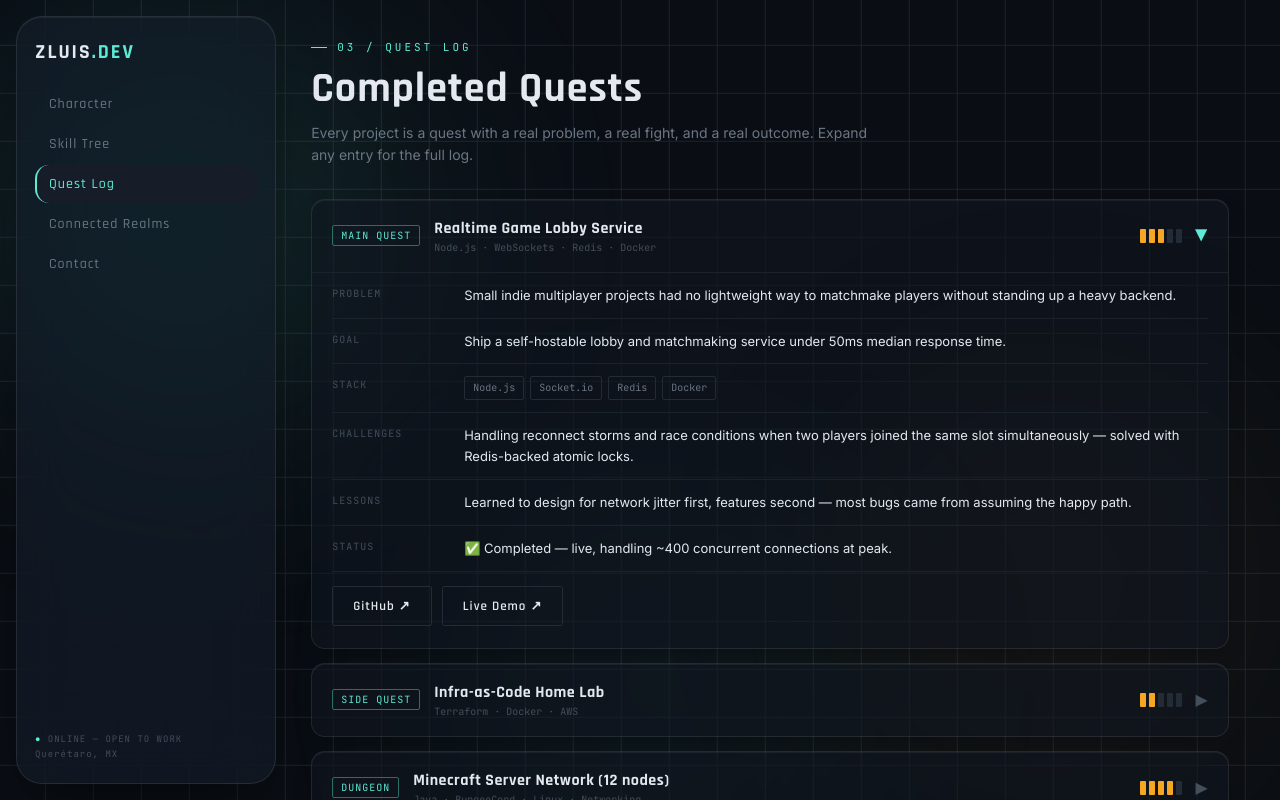
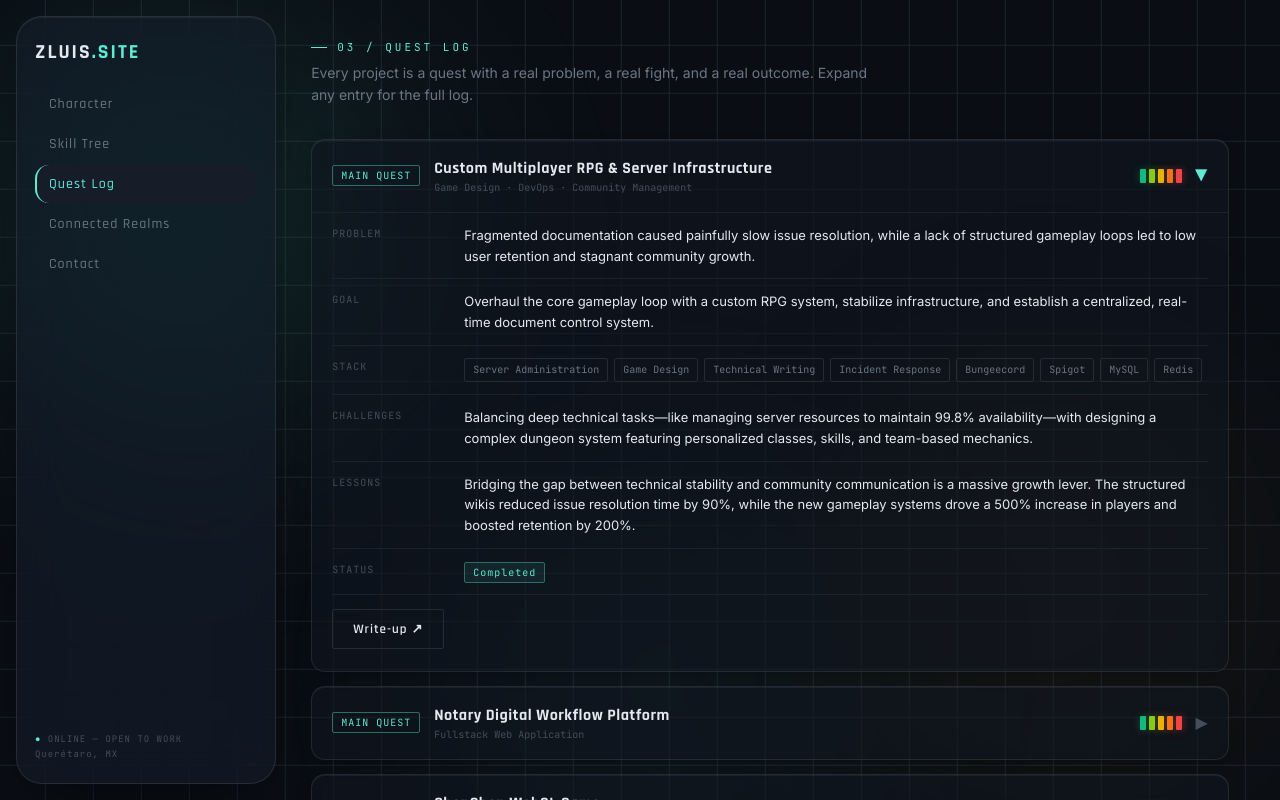
Before and after one commit to asdLuis/Zite, a React (Vite) app: page / in a window 1280 px wide. Both pictures are taken after a click on the button "Quest Log". Shown: the top 800 px of the page. Built offline with nearby package versions, Linux system fonts and the light colour scheme.

Commit message:
feature: finish quests

```diff
--- a/src/components/sections/ContactSection.jsx
+++ b/src/components/sections/ContactSection.jsx
@@ -8,12 +8,11 @@ export default function ContactSection() {
       <p className="subtitle">Send a party invite. I usually respond within a day or two.</p>
 
       <div className="contactcard">
-        <div className="status">{contact.status}</div>
         <h2>{contact.heading}</h2>
         <p>{contact.body}</p>
         <div className="contact-links">
           {contact.links.map((l) => (
-            <a key={l.label} href={l.href}>
+            <a key={l.label} href={l.href} target="_blank">
               <span>{l.label}</span>
               <span className="val">{l.value}</span>
             </a>
--- a/src/components/sections/QuestLogSection.jsx
+++ b/src/components/sections/QuestLogSection.jsx
@@ -5,7 +5,6 @@ export default function QuestLogSection() {
   return (
     <section className="section" id="quests">
       <div className="eyebrow">03 / QUEST LOG</div>
-      <h1 className="title">Completed Quests</h1>
       <p className="subtitle">Every project is a quest with a real problem, a real fight, and a real outcome. Expand any entry for the full log.</p>
 
       <div className="questlist">
--- a/src/components/sections/RealmsSection.jsx
+++ b/src/components/sections/RealmsSection.jsx
@@ -5,7 +5,6 @@ export default function RealmsSection() {
   return (
     <section className="section" id="realms">
       <div className="eyebrow">04 / CONNECTED REALMS</div>
-      <h1 className="title">Linked Profiles</h1>
       <p className="subtitle">The communities and platforms I'm actually active in — plus some fun little stats.</p>
 
       <div className="realmgrid">
--- a/src/components/sections/SkillTreeSection.jsx
+++ b/src/components/sections/SkillTreeSection.jsx
@@ -5,7 +5,6 @@ export default function SkillTreeSection() {
   return (
     <section className="section" id="skills">
       <div className="eyebrow">02 / SKILL TREE</div>
-      <h1 className="title">Talent Tree</h1>
       <p className="subtitle">Knowledge unlocked by branch. Solid nodes are learned; hollow nodes are next on the list.</p>
 
       <div className="treewrap">
--- a/src/components/ui/Quest.jsx
+++ b/src/components/ui/Quest.jsx
@@ -1,4 +1,7 @@
 export default function Quest({ quest }) {
+  // Helper to dynamically assign the color class based on the status text
+  const statusClass = quest.status.toLowerCase() === 'ongoing' ? 'status-ongoing' : 'status-completed'
+
   return (
     <details className="quest" open={quest.openByDefault}>
       <summary>
@@ -35,15 +38,31 @@ export default function Quest({ quest }) {
         {quest.lessons && (
           <div className="row"><div className="k">LESSONS</div><div className="v">{quest.lessons}</div></div>
         )}
-        {quest.future && (
-          <div className="row"><div className="k">FUTURE</div><div className="v">{quest.future}</div></div>
-        )}
-        <div className="row"><div className="k">STATUS</div><div className="v">{quest.status}</div></div>
-        {(quest.github || quest.demo || quest.writeup) && (
+
+        {/* UPDATED STATUS ROW */}
+        <div className="row">
+          <div className="k">STATUS</div>
+          <div className="v">
+            <span className={`qtag ${statusClass}`}>
+              {quest.status}
+            </span>
+          </div>
+        </div>
+
+        {(quest.github || quest.demo || quest.writeup || quest.front) && (
           <div className="qlinks">
-            {quest.github && <a className="btn btn-ghost" href={quest.github}>GitHub ↗</a>}
-            {quest.demo && <a className="btn btn-ghost" href={quest.demo}>Live Demo ↗</a>}
-            {quest.writeup && <a className="btn btn-ghost" href={quest.writeup}>Write-up ↗</a>}
+            {quest.github && <a className="btn btn-ghost" href={quest.github} target="_blank">
+              Repository ↗
+            </a>}
+            {quest.front && <a className="btn btn-ghost" href={quest.front} target="_blank">
+              Frontend ↗
+            </a>}
+            {quest.demo && <a className="btn btn-ghost" href={quest.demo} target="_blank">
+              Live Demo ↗
+            </a>}
+            {quest.writeup && <a className="btn btn-ghost" href={quest.writeup} target="_blank">
+              Write-up ↗
+            </a>}
           </div>
         )}
       </div>
--- a/src/components/ui/RealmCard.jsx
+++ b/src/components/ui/RealmCard.jsx
@@ -2,7 +2,7 @@ import TiltCard from './TiltCard.jsx'
 
 export default function RealmCard({ name, type, stat, label, url }) {
   return (
-    <TiltCard as="a" href={url} className="realm">
+    <TiltCard as="a" href={url} className="realm" target="_blank">
       <div className="rhead">
         <span className="rname">{name}</span>
         <span className="rtype">{type}</span>
--- a/src/components/ui/TiltCard.jsx
+++ b/src/components/ui/TiltCard.jsx
@@ -115,6 +115,8 @@ export default function TiltCard({
       {glare && !prefersReduced && (
         <motion.div
           aria-hidden="true"
+          animate={{ opacity: hovering ? 1 : 0 }} /* FIX: Hides the light when not hovering */
+          transition={{ duration: 0.2 }} /* Smooth fade in/out */
           style={{
             position: 'absolute',
             inset: 0,
--- a/src/data/profile.js
+++ b/src/data/profile.js
@@ -3,7 +3,7 @@ import resume from "../public/LuisZamano_CV_EN_2026.pdf";
 
 export const identity = {
   brandName: "ZLUIS",
-  brandSuffix: ".DEV",
+  brandSuffix: ".SITE",
   fullName: "Luis Isauro Zámano Morales",
   photo: profilePhoto,
   status: "ONLINE — OPEN TO WORK",
@@ -116,8 +116,8 @@ export const skillTree = [
       { label: "Git / GitHub", locked: false },
       { label: "VSCode / Visual Studio", locked: false },
       { label: "Machine Learning", locked: false },
-      { label: "HTTP Clients", locked: false },
       { label: "AI Assisted Development", locked: false },
+      { label: "SAP / Salesforce", locked: true },
       { label: "Gradle", locked: true },
     ],
   },
@@ -125,48 +125,113 @@ export const skillTree = [
 
 export const quests = [
   {
+    id: "q8",
+    tag: "MAIN QUEST",
+    title: "Custom Multiplayer RPG & Server Infrastructure",
+    meta: "Game Design · DevOps · Community Management",
+    difficulty: 5,
+    stack: ["Server Administration", "Game Design", "Technical Writing", "Incident Response", "Bungeecord", "Spigot", "MySQL", "Redis"],
+    problem: "Fragmented documentation caused painfully slow issue resolution, while a lack of structured gameplay loops led to low user retention and stagnant community growth.",
+    goal: "Overhaul the core gameplay loop with a custom RPG system, stabilize infrastructure, and establish a centralized, real-time document control system.",
+    challenges: "Balancing deep technical tasks—like managing server resources to maintain 99.8% availability—with designing a complex dungeon system featuring personalized classes, skills, and team-based mechanics.",
+    lessons: "Bridging the gap between technical stability and community communication is a massive growth lever. The structured wikis reduced issue resolution time by 90%, while the new gameplay systems drove a 500% increase in players and boosted retention by 200%.",
+    status: "Completed",
+    writeup: "https://mymetaverse.fandom.com/wiki/Metacity:_Minecraft",
+    openByDefault: true
+  },
+  {
     id: "q1",
     tag: "MAIN QUEST",
-    title: "Realtime Game Lobby Service",
-    meta: "Node.js · WebSockets · Redis · Docker",
+    title: "Notary Digital Workflow Platform",
+    meta: "Fullstack Web Application",
+    difficulty: 5,
+    stack: ["React", "Vite", "Node.js", "Express", "MySQL", "AWS", "CI/CD", "UX/UI"],
+    problem: "Administrative workflows for notary offices were heavily manual, causing critical information retrieval to take days.",
+    goal: "Transform physical processes into a centralized digital system to enable immediate access to records.",
+    challenges: "Architecting a robust backend infrastructure while constantly coordinating with non-technical stakeholders to ensure the technical build aligned perfectly with their business logic.",
+    lessons: "Learned the value of iterative usability testing and workflow diagrams to bridge the gap between engineering and user experience.",
+    status: "Completed",
+    front: "https://github.com/asdLuis/notaria38-frontend",
+    github: "https://github.com/asdLuis/notaria38-backend",
+    openByDefault: false,
+  },
+  {
+    id: "q3",
+    tag: "MAIN QUEST",
+    title: "ChopChop WebGL Game",
+    meta: "Browser-Based 3D Game",
     difficulty: 3,
-    stack: ["Node.js", "Socket.io", "Redis", "Docker"],
-    problem: "Small indie multiplayer projects had no lightweight way to matchmake players without standing up a heavy backend.",
-    goal: "Ship a self-hostable lobby and matchmaking service under 50ms median response time.",
-    challenges: "Handling reconnect storms and race conditions when two players joined the same slot simultaneously — solved with Redis-backed atomic locks.",
-    lessons: "Learned to design for network jitter first, features second — most bugs came from assuming the happy path.",
-    status: "✅ Completed — live, handling ~400 concurrent connections at peak.",
-    github: "#",
-    demo: "#",
-    openByDefault: true,
+    stack: ["Unity", "C#", "WebGL", "Agile"],
+    problem: "Needed to create an interactive, learning-oriented game capable of running seamlessly in standard web browsers to engage younger audiences.",
+    goal: "Design and implement core game systems and mechanics while leading team coordination and Agile task tracking.",
+    lessons: "Balanced the deep technical work of Unity scripting with the high-level responsibilities of project planning and acting on user experience insights.",
+    status: "Completed",
+    demo: "https://kevinchito.itch.io/chopcop",
+  },
+  {
+    id: "q4",
+    tag: "MAIN QUEST",
+    title: "Source Code Plagiarism Detector",
+    meta: "Static Code Analysis",
+    difficulty: 4,
+    stack: ["Java", "Random Forest", "JPlag", "AST Analysis"],
+    problem: "Detecting plagiarism in Java code required more than simple text matching due to variable renaming and structural obfuscation.",
+    goal: "Analyze both lexical and structural similarities to effectively identify true plagiarism cases despite dataset limitations.",
+    challenges: "Integrating highly diverse feature sets—like Jaccard/cosine similarity, n-grams, and Abstract Syntax Trees (AST)—into a unified Random Forest Classifier.",
+    status: "Completed",
+    github: "https://colab.research.google.com/drive/1TvVgbglf6w2kP9NAwsy8N0Bo66yAm9vA?usp=sharing",
+  },
+  {
+    id: "q5",
+    tag: "MAIN QUEST",
+    title: "Nova Drive Automotive Launch (PMO)",
+    meta: "Project Management & Strategy",
+    difficulty: 3,
+    stack: ["Financial Modeling", "Gantt", "ROI Analysis", "Risk Management"],
+    problem: "Planning the launch of a new ICE subcompact sedan required rigorous cross-functional coordination and financial forecasting.",
+    goal: "Develop an end-to-end launch plan covering resource allocation, quality management, and revenue projection.",
+    challenges: "Evaluating potential risks and mathematically projecting their impact on project success and the Bill of Materials (BOM).",
+    lessons: "Reinforced the critical importance of data-driven decision-making in a highly structured, corporate industry environment.",
+    status: "Completed",
+  },
+  {
+    id: "q6",
+    tag: "MAIN QUEST",
+    title: "Wushu Kung Fu iOS Wiki",
+    meta: "Native iOS Application",
+    difficulty: 4,
+    stack: ["Swift", "iOS SDK", "MVVM Architecture"],
+    problem: "Martial arts knowledge was heavily fragmented, making it hard for practitioners to access reliable, institution-validated technical information.",
+    goal: "Design and develop a centralized, scalable digital encyclopedia for mobile devices.",
+    status: "Completed",
+    github: "https://github.com/Academia-Mexicana-de-Wushu-Queretaro/iOS",
+  },
+  {
+    id: "q7",
+    tag: "MAIN QUEST",
+    title: "Appix Project Risk Manager",
+    meta: "Web Dashboard & Analytics",
+    difficulty: 3,
+    stack: ["Web Tech", "Dashboarding", "Data Visualization"],
+    problem: "Project stakeholders lacked real-time visibility into project progress and potential failure risks.",
+    goal: "Develop a web-based dashboard that dynamically classifies project health to enable quick and informed decision-making.",
+    lessons: "Learned how to translate abstract concepts (like risk probability and impact) into immediate visual indicators using a traffic light system.",
+    status: "Completed",
+    github: "https://github.com/asdLuis/AHund-",
   },
   {
     id: "q2",
     tag: "SIDE QUEST",
-    title: "Infra-as-Code Home Lab",
-    meta: "Terraform · Docker · AWS",
+    title: "Depression Detection ML Model",
+    meta: "Machine Learning Classification",
     difficulty: 2,
-    stack: ["Terraform", "AWS", "GitHub Actions"],
-    problem: "Manually configuring cloud resources for side projects was slow and error-prone.",
-    goal: "Version-control the entire personal infrastructure so any environment could be rebuilt from a single command.",
-    challenges: "State-file drift between environments caused a bad apply early on — added remote state locking to prevent it happening again.",
-    status: "✅ Completed — used daily for all personal projects.",
-    github: "#",
-  },
-  {
-    id: "q3",
-    tag: "DUNGEON",
-    title: "Minecraft Server Network (12 nodes)",
-    meta: "Java · BungeeCord · Linux · Networking",
-    difficulty: 4,
-    stack: ["Java", "BungeeCord", "Linux", "Bash"],
-    problem: "A community server kept crashing under load with no clear separation between game modes.",
-    goal: "Split into a proxied network of 12 independent nodes that could scale and restart independently.",
-    challenges: "Cross-node player data sync without a shared database initially caused inventory loss — fixed with a central MySQL-backed data layer.",
-    future: "Migrating the proxy layer to Velocity for better performance.",
-    status: "✅ Completed — peaked at 300 concurrent players.",
-    writeup: "#",
-  },
+    stack: ["Python", "TensorFlow", "Keras", "Predictive AI"],
+    problem: "Needed a reliable, responsible way to identify depression risk early without acting as a definitive clinical diagnosis tool.",
+    goal: "Train a machine learning model to act as a support tool to encourage users to seek professional help.",
+    challenges: "Tuning the model to heavily prioritize recall (95%) over raw accuracy (0.82) so that fewer high-risk cases slipped through the cracks.",
+    status: "Completed",
+    github: "https://github.com/asdLuis/Depression-8-Ball",
+  }
 ];
 
 export const realms = [
@@ -179,6 +244,7 @@ export const realms = [
   { name: "Spotify", type: "MUSIC", stat: "Post Malone", label: "most listened artist", url: "https://open.spotify.com/user/jodarte?si=4a53506fd4c047ae"},
   { name: "LinkedIn", type: "COMMUNITY", stat: "+200", label: "professional connections", url: "https://www.linkedin.com/in/luis-isauro-zámano-morales-49a4b3216"},
   { name: "Super Smash Bros", type: "GAMING", stat: "Isabelle", label: "main fighter", url: "https://www.smashbros.com/en_US/fighter/68.html"},
+  { name: "Unity", type: "DEV", stat: "1", label: "games developed", url: "https://kevinchito.itch.io/chopcop"},
 ];
 
 export const about = {
@@ -199,7 +265,7 @@ export const contact = {
   heading: "Let's build something.",
   body: "Open to backend, infrastructure, and platform engineering roles. Always happy to talk about ideas, game development, or why your Minecraft server keeps lagging.",
   links: [
-    { label: "Email", value: "luisisaurozamano@gmail.com ↗", href: "mailto:luisisaurozamano@gmail.com" },
+    { label: "Email", value: "luisisaurozamano@gmail.com ↗", href: "mailto:luisisaurozamano@gmail.com"},
     { label: "LinkedIn", value: "/in/luisisaurozamano ↗", href: "https://www.linkedin.com/in/luis-isauro-zámano-morales-49a4b3216" },
     { label: "GitHub", value: "/asdLuis ↗", href: "https://github.com/asdLuis" },
     { label: "Discord", value: "zetaLuis ↗", href: " https://discord.com/users/430123140157276161" },
--- a/src/index.css
+++ b/src/index.css
@@ -294,7 +294,12 @@ h1.title{font-family:var(--display); font-weight:700; font-size:clamp(28px,4vw,4
 .quest .qmeta{font-family:var(--mono); font-size:10px; color:var(--text-dim); margin-top:2px;}
 .diff{display:flex; gap:3px;}
 .diff i{width:6px; height:14px; background:var(--line); border-radius:1px; font-style:normal; display:block;}
-.diff i.on{background:var(--amber);}
+/* Difficulty Bar: Green to Red Signal Gradient with HUD Glow */
+.diff i.on:nth-child(1) { background: #10B981; box-shadow: 0 0 8px rgba(16, 185, 129, 0.35);}
+.diff i.on:nth-child(2) { background: #84CC16; box-shadow: 0 0 8px rgba(132, 204, 22, 0.35);}
+.diff i.on:nth-child(3) { background: #EAB308; box-shadow: 0 0 8px rgba(234, 179, 8, 0.35);}
+.diff i.on:nth-child(4) { background: #F97316; box-shadow: 0 0 8px rgba(249, 115, 22, 0.35);}
+.diff i.on:nth-child(5) { background: #EF4444; box-shadow: 0 0 8px rgba(239, 68, 68, 0.45);}
 .chevron{color:var(--text-dim); transition:transform .2s ease; font-family:var(--mono);}
 .quest[open] .chevron{transform:rotate(90deg); color:var(--accent);}
 .qbody{padding:0 20px 22px; border-top:1px solid var(--line-soft);}
@@ -318,18 +323,82 @@ h1.title{font-family:var(--display); font-weight:700; font-size:clamp(28px,4vw,4
 .ach p{font-size:12px; color:var(--text-muted); line-height:1.5;}
 .ach .adate{font-family:var(--mono); font-size:9px; color:var(--amber); margin-top:6px; letter-spacing:1px;}
 
-/* REALMS */
-.realmgrid{display:grid; grid-template-columns:repeat(3,1fr); gap:16px;}
-@media (max-width:820px){.realmgrid{grid-template-columns:repeat(2,1fr);}}
-@media (max-width:520px){.realmgrid{grid-template-columns:1fr;}}
-.realm{border:1px solid var(--glass-border); background:var(--glass-bg); backdrop-filter:blur(20px) saturate(160%); -webkit-backdrop-filter:blur(20px) saturate(160%); border-radius:var(--radius-lg); box-shadow:inset 0 1px 0 var(--glass-highlight), 0 8px 24px -12px rgba(0,0,0,.5); padding:18px; text-decoration:none; color:inherit; display:block; position:relative; overflow:hidden; transition:transform 220ms var(--ease-out), border-color 220ms var(--ease-out);}
-@media (hover:hover) and (pointer:fine){ .realm:hover{transform:translateY(-3px); border-color:var(--accent-dim);} }
-.realm:active{transform:scale(0.98);}
-.realm .rhead{display:flex; justify-content:space-between; align-items:center; margin-bottom:12px;}
-.realm .rname{font-family:var(--display); font-size:15px; letter-spacing:.5px;}
-.realm .rtype{font-family:var(--mono); font-size:9px; color:var(--text-dim); letter-spacing:1.5px;}
-.realm .rstat{font-family:var(--mono); font-size:22px; color:var(--accent); font-weight:700;}
-.realm .rlabel{font-size:11px; color:var(--text-muted); margin-top:2px;}
+/* ============================================================
+   REALMS - RESPONSIVE BENTO UI (FIXED)
+   ============================================================ */
+
+/* 1. Mobile First */
+.realmgrid {
+  display: grid;
+  grid-template-columns: 1fr;
+  gap: 16px;
+}
+
+.realm {
+  border: 1px solid var(--glass-border);
+  background: var(--glass-bg);
+  backdrop-filter: blur(20px) saturate(160%);
+  -webkit-backdrop-filter: blur(20px) saturate(160%);
+  border-radius: var(--radius-lg);
+  box-shadow: inset 0 1px 0 var(--glass-highlight), 0 8px 24px -12px rgba(0,0,0,.5);
+  padding: 20px;
+  text-decoration: none;
+  color: inherit;
+  position: relative;
+  overflow: hidden;
+  transition: transform 220ms var(--ease-out), border-color 220ms var(--ease-out);
+
+  display: flex;
+  flex-direction: column;
+  /* On mobile, use a min-height. On desktop, we will override this to 0 */
+  min-height: 120px;
+}
+
+@media (hover:hover) and (pointer:fine) {
+  .realm:hover { transform: translateY(-3px); border-color: var(--accent-dim); }
+}
+.realm:active { transform: scale(0.98); }
+
+/* 2. Fluid Typography */
+.realm .rhead { display: flex; justify-content: space-between; align-items: flex-start; margin-bottom: 8px; gap: 8px;}
+.realm .rname { font-family: var(--display); font-size: clamp(15px, 2vw, 17px); letter-spacing: .5px; line-height: 1.1; }
+.realm .rtype { font-family: var(--mono); font-size: 10px; color: var(--text-dim); letter-spacing: 1.5px; text-align: right; flex-shrink: 0; }
+.realm .rstat { font-family: var(--mono); font-size: clamp(20px, 3vw, 26px); color: var(--accent); font-weight: 700; line-height: 1; margin-top: auto; }
+.realm .rlabel { font-size: 12px; color: var(--text-muted); margin-top: 6px; line-height: 1.3; }
+
+/* 3. Tablet Breakpoint */
+@media (min-width: 600px) {
+  .realmgrid { grid-template-columns: repeat(2, 1fr); }
+}
+
+/* 4. Desktop Breakpoint */
+@media (min-width: 900px) {
+  .realmgrid {
+    grid-template-columns: repeat(4, 1fr);
+    /* Set to 120px so a Span-1 card has enough room for text without overlapping */
+    grid-auto-rows: 120px;
+    grid-auto-flow: dense;
+  }
+
+  /* CRITICAL FIX: Remove the min-height so the grid strictly controls the size */
+  .realm { min-height: 0; }
+
+  /* Bento spanning rules */
+  .realmgrid > :nth-child(1) { grid-column: span 2; grid-row: span 2; }
+  .realmgrid > :nth-child(2) { grid-column: span 2; grid-row: span 1; }
+  .realmgrid > :nth-child(3) { grid-column: span 1; grid-row: span 2; }
+  .realmgrid > :nth-child(4) { grid-column: span 1; grid-row: span 1; }
+  .realmgrid > :nth-child(5) { grid-column: span 2; grid-row: span 1; }
+  .realmgrid > :nth-child(6) { grid-column: span 1; grid-row: span 1; }
+  .realmgrid > :nth-child(7) { grid-column: span 1; grid-row: span 2; }
+  .realmgrid > :nth-child(8) { grid-column: span 2; grid-row: span 1; }
+  .realmgrid > :nth-child(9) { grid-column: span 1; grid-row: span 1; }
+  .realmgrid > :nth-child(10) { grid-column: span 3; grid-row: span 1; }
+
+  /* Scale down the hero card's text to fit beautifully */
+  .realmgrid > :nth-child(1) .rstat { font-size: clamp(32px, 4vw, 42px); }
+  .realmgrid > :nth-child(1) .rname { font-size: 22px; }
+}
 
 /* ABOUT */
 .aboutwrap{max-width:720px;}
@@ -404,3 +473,16 @@ h1.title{font-family:var(--display); font-weight:700; font-size:clamp(28px,4vw,4
 }
 .toast .ttitle{font-family:var(--display); font-weight:700; font-size:12px; letter-spacing:1.5px; color:var(--amber); text-transform:uppercase;}
 .toast .tsub{font-family:var(--mono); font-size:10px; color:var(--text-muted); margin-top:3px;}
+
+/* Status Tag Modifiers */
+.status-completed {
+  color: var(--accent);
+  border-color: var(--accent-dim);
+  background: rgba(94, 234, 212, 0.08);
+}
+
+.status-ongoing {
+  color: var(--amber);
+  border-color: var(--amber-dim);
+  background: rgba(245, 166, 35, 0.08);
+}
```
Also changed, not shown: src/components/ui/FlipCard.jsx (+0 -11 lines).
